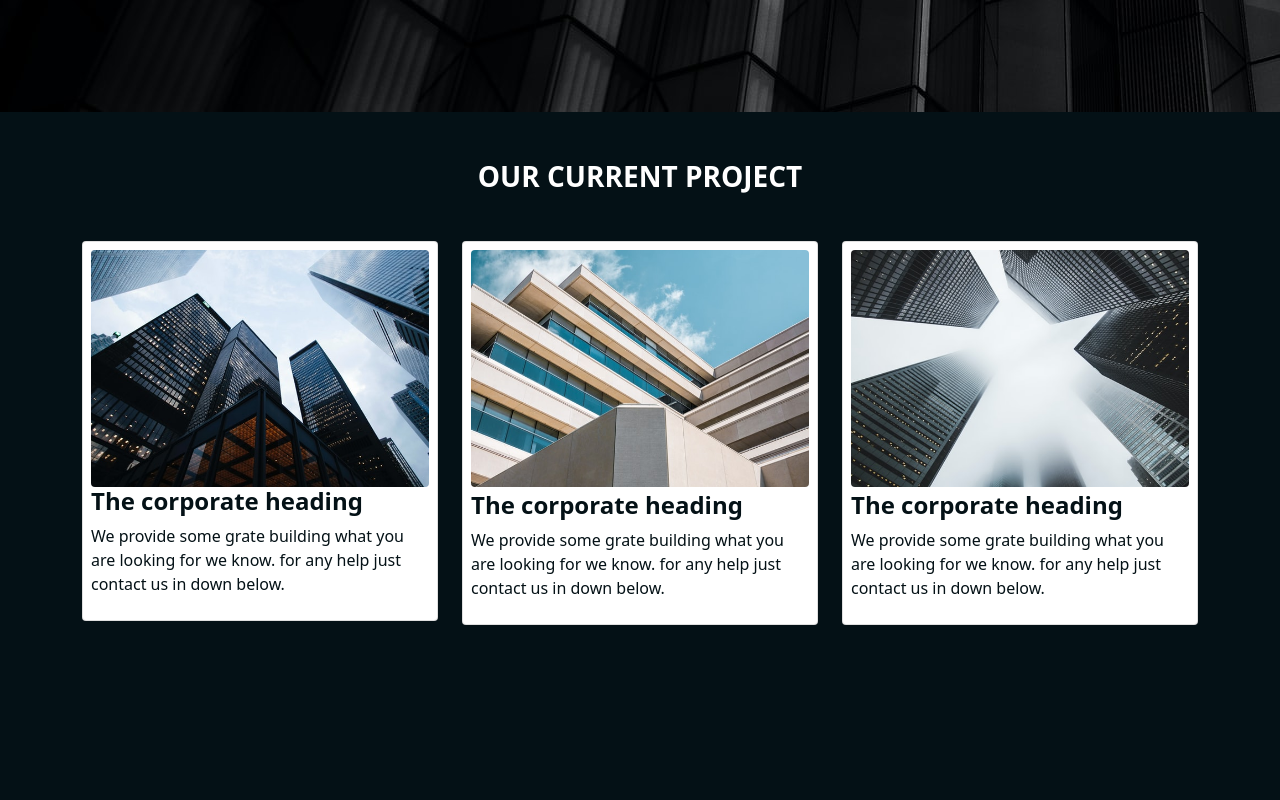
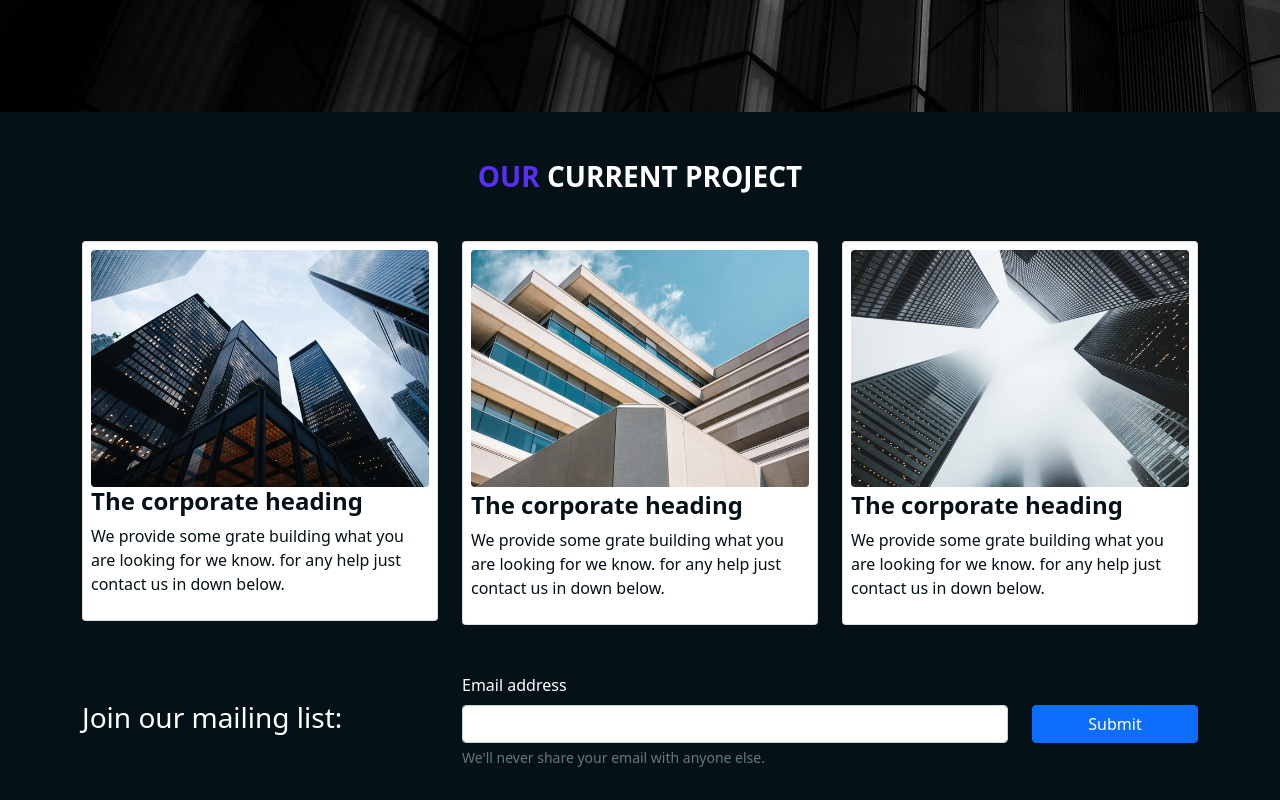
Before and after one commit to Afzzal-Mahmud/Corporate-Design, a plain HTML site: page index.html in a window 1280 px wide. Shown: the part 404-1204 px from the top of the page. Before the commit the page ends 1029 px from the top, so only its background shows below. Drawn offline with nearby package versions, Linux system fonts and the light colour scheme.

Commit message:
added contact section with inline css and utility class and end of commit

```diff
--- a/index.html
+++ b/index.html
@@ -58,7 +58,7 @@
   <div class="container-fluid">
     <div class="container">
 
-<h3 class="cust__grid__title text-center fw-bold mt-5 mb-5" style="color: white !important;">OUR CURRENT PROJECT</h3>
+<h3 class="cust__grid__title text-center fw-bold mt-5 mb-5" style="color: white !important;"><span style="color: rgb(90, 47, 245);">OUR</span> CURRENT PROJECT</h3>
 
         <div class="row cust__md__row">
 
@@ -110,6 +110,28 @@
     </div>
   </div>
 </section>
+<section class="contact-section mt-5 mb-3">
+  <div class="container">
+    <div class="row">
+      <div class="col-12 col-lg-4 fw-bold"><h3 style="transform: translateY(1em);margin-bottom: 1.5em;">
+        Join our mailing list:</h3>
+      </div>
+
+      <div class="col col-sm col-md-10 col-lg-6">
+        <div class="mb-3">
+          <label for="exampleInputEmail1" class="form-label">Email address</label>
+          <input type="email" class="form-control" id="exampleInputEmail1" aria-describedby="emailHelp">
+          <div id="emailHelp" class="form-text">We'll never share your email with anyone else.</div>
+        </div>
+      </div>
+
+      <div class="col-12 col-sm col-lg-2">
+        <button type="submit" class="btn btn-primary" style="width: 100%;margin-top:2em;">Submit</button>
+      </div>
+
+    </div>
+  </div>
+</section>
     <!-- bootstrap__js__jquary -->
  <script src="https://cdn.jsdelivr.net/npm/bootstrap@5.0.1/dist/js/bootstrap.bundle.min.js" integrity="sha384-gtEjrD/SeCtmISkJkNUaaKMoLD0//ElJ19smozuHV6z3Iehds+3Ulb9Bn9Plx0x4" crossorigin="anonymous"></script>
 
```
